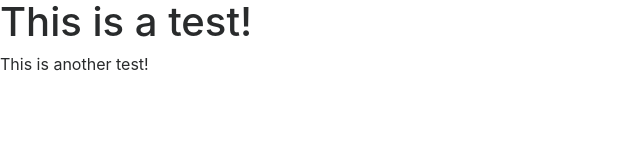
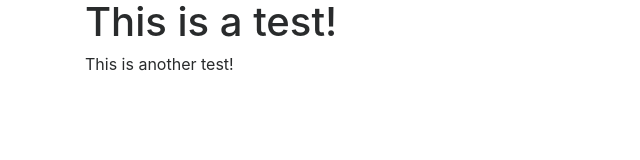
Before and after one commit to lalov1/lalov1.github.io, a plain HTML site: page index.html in a window 1280 px wide. Shown: the whole page, without its empty margins (0-640 px from the left). Drawn offline with nearby package versions, Linux system fonts and the light colour scheme.

Commit message:
Added Bootstrap stuff

```diff
--- a/index.html
+++ b/index.html
@@ -2,12 +2,21 @@
 <html lang="en">
 <head>
     <meta charset="UTF-8">
-    <title>This is a title</title>
+    <title>Lallo Vigil's Personal Website</title>
     <link rel="stylesheet" href="https://maxcdn.bootstrapcdn.com/bootstrap/4.0.0-alpha.6/css/bootstrap.min.css" integrity="sha384-rwoIResjU2yc3z8GV/NPeZWAv56rSmLldC3R/AZzGRnGxQQKnKkoFVhFQhNUwEyJ" crossorigin="anonymous">
     <script src="https://maxcdn.bootstrapcdn.com/bootstrap/4.0.0-alpha.6/js/bootstrap.min.js" integrity="sha384-vBWWzlZJ8ea9aCX4pEW3rVHjgjt7zpkNpZk+02D9phzyeVkE+jo0ieGizqPLForn" crossorigin="anonymous"></script>
 </head>
 <body>
-    <h1>This is a test!</h1>
-    <p>This is another test!</p>
+    <div class="container">
+        <div class="row">
+            <div class="col-md-12">
+
+                <h1>This is a test!</h1>
+                <p>This is another test!</p>
+
+            </div>
+        </div>
+    </div>
+
 </body>
 </html>
```
